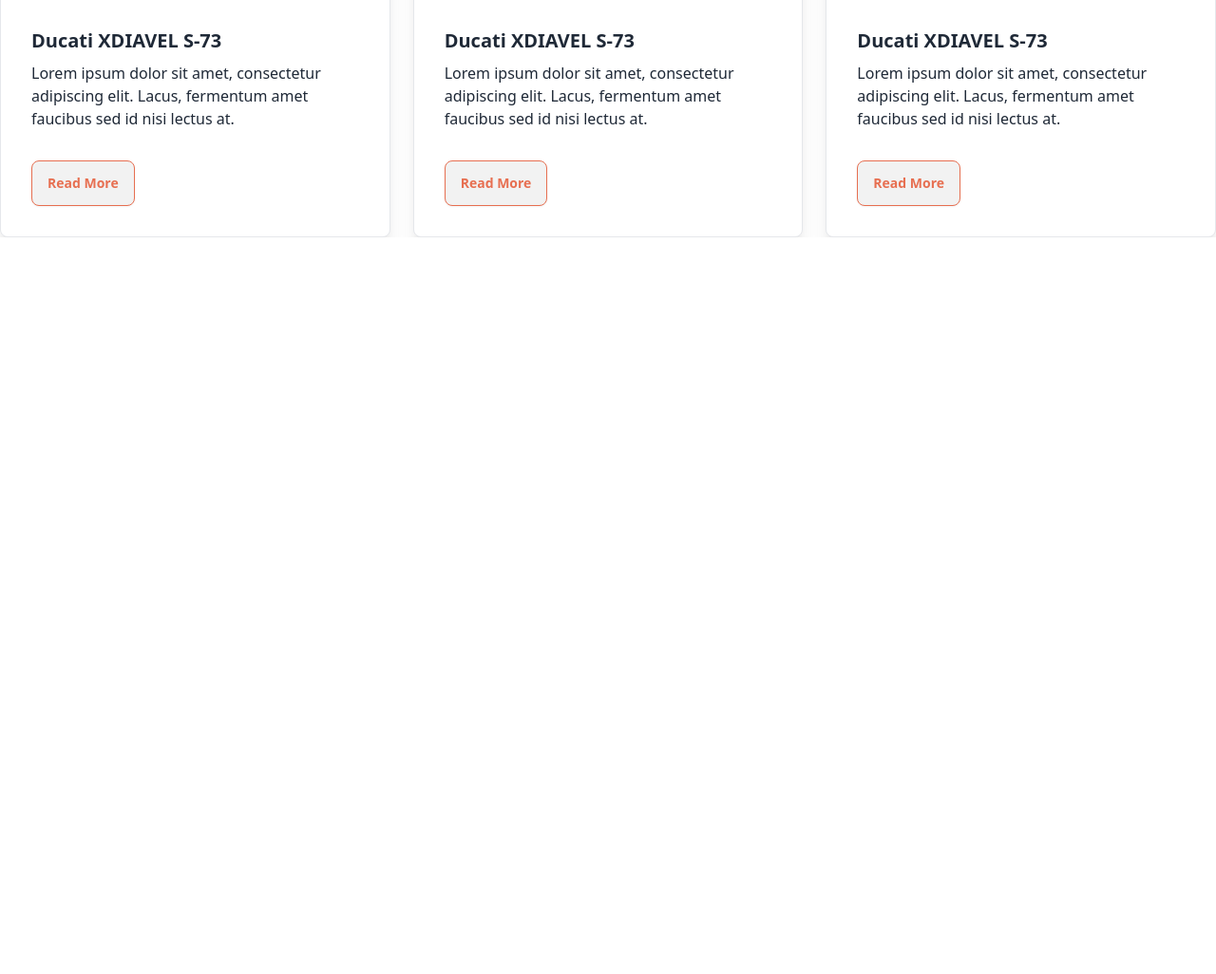
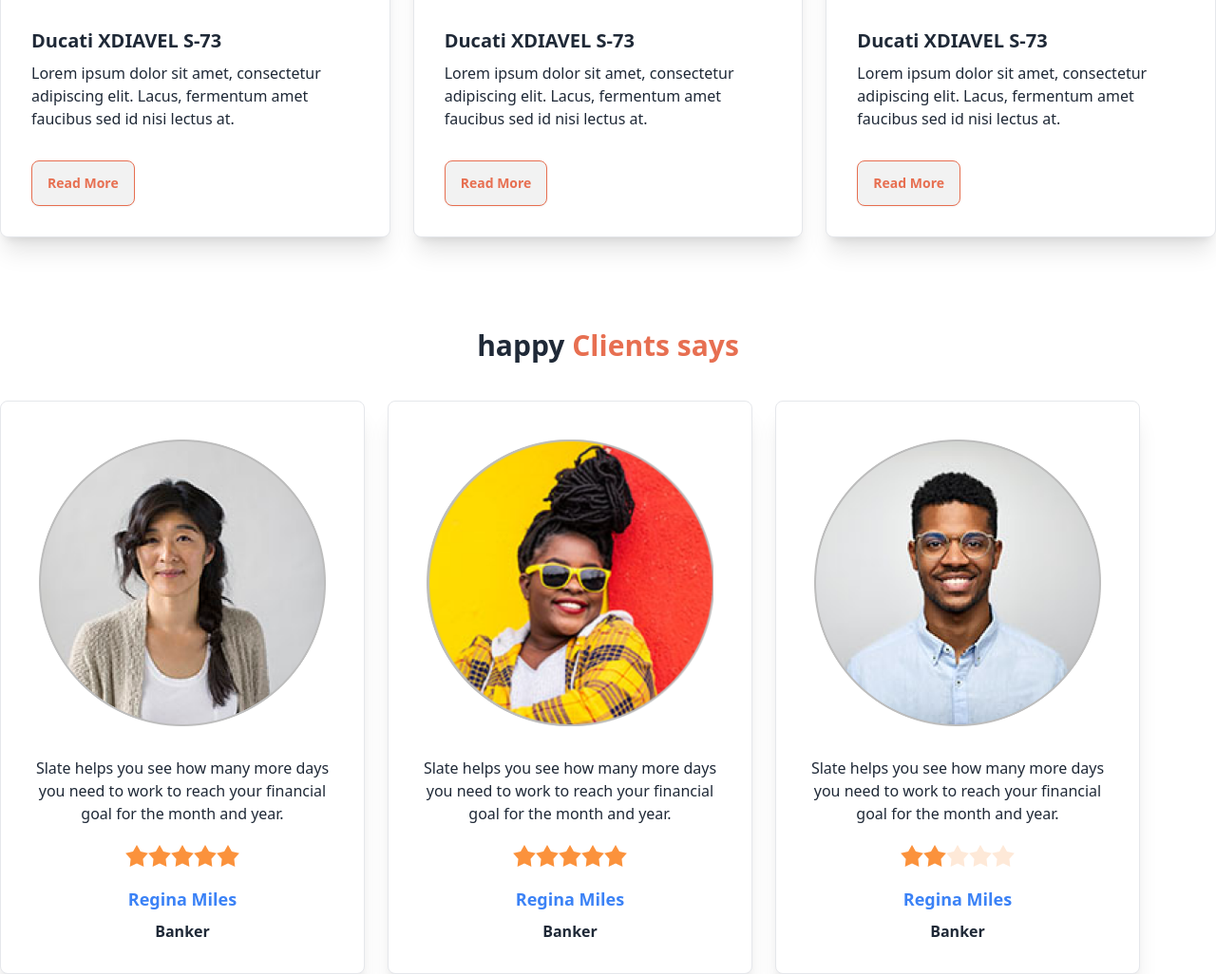
Before and after one commit to Web-hero-Dinajpur/bike-zone, a plain HTML site: page index.html in a window 1280 px wide. Shown: the part 1667-2693 px from the top of the page at 95% size. Before the commit the page ends 1917 px from the top, so only its background shows below. Drawn offline with nearby package versions, Linux system fonts and the light colour scheme.

Commit message:
happy clients done

```diff
--- a/index.html
+++ b/index.html
@@ -192,6 +192,102 @@
         </div>
       </div>
     </section>
+    <!-- lasted news section done  -->
+     <section class="mt-24">
+      <div class="mb-10">
+        <h2 class="text-3xl font-bold text-center">happy <span class="text-bike-primary">Clients says</span></h2>
+      </div>
+      <!-- header title  -->
+       <div class="flex gap-6">
+        <div class="card bg-base-100 w-96 shadow-xl border rounded-lg">
+          <figure class="px-10 pt-10">
+            <img
+              src="./images/others/user-2.png"
+              alt="Shoes"
+              class="rounded-xl" />
+          </figure>
+          <div class="card-body items-center text-center">
+            <p>Slate helps you see how
+              many more days you need
+              to work to reach your financial
+              goal for the month and year.</p>
+              <div class="rating my-3">
+                <input type="radio" name="rating-2" class="mask mask-star-2 bg-orange-400" />
+                <input
+                  type="radio"
+                  name="rating-2"
+                  class="mask mask-star-2 bg-orange-400"
+                  checked="checked" />
+                <input type="radio" name="rating-2" class="mask mask-star-2 bg-orange-400" />
+                <input type="radio" name="rating-2" class="mask mask-star-2 bg-orange-400" />
+                <input type="radio" name="rating-2" class="mask mask-star-2 bg-orange-400" />
+              </div>
+            <div class="card-actions">
+              <a class="text-lg font-bold text-blue-500" href="#">Regina Miles</a>
+            </div>
+            <h2 class="font-bold">Banker</h2>
+          </div>
+        </div>
+        <div class="card bg-base-100 w-96 shadow-xl border rounded-lg">
+          <figure class="px-10 pt-10">
+            <img
+              src="./images/others/user-3.png"
+              alt="Shoes"
+              class="rounded-xl" />
+          </figure>
+          <div class="card-body items-center text-center">
+            <p>Slate helps you see how
+              many more days you need
+              to work to reach your financial
+              goal for the month and year.</p>
+              <div class="rating my-3">
+                <input type="radio" name="rating-2" class="mask mask-star-2 bg-orange-400" />
+                <input
+                  type="radio"
+                  name="rating-2"
+                  class="mask mask-star-2 bg-orange-400"
+                  checked="checked" />
+                <input type="radio" name="rating-2" class="mask mask-star-2 bg-orange-400" />
+                <input type="radio" name="rating-2" class="mask mask-star-2 bg-orange-400" />
+                <input type="radio" name="rating-2" class="mask mask-star-2 bg-orange-400" />
+              </div>
+            <div class="card-actions">
+              <a class="text-lg font-bold text-blue-500" href="#">Regina Miles</a>
+            </div>
+            <h2 class="font-bold">Banker</h2>
+          </div>
+        </div>
+        <div class="card bg-base-100 w-96 shadow-xl border rounded-lg">
+          <figure class="px-10 pt-10">
+            <img
+              src="./images/others/user-1.png"
+              alt="Shoes"
+              class="rounded-xl" />
+          </figure>
+          <div class="card-body items-center text-center">
+            <p>Slate helps you see how
+              many more days you need
+              to work to reach your financial
+              goal for the month and year.</p>
+              <div class="rating my-3">
+                <input type="radio" name="rating-2" class="mask mask-star-2 bg-orange-400" />
+                <input
+                  type="radio"
+                  name="rating-2"
+                  class="mask mask-star-2 bg-orange-400"
+                  checked="checked" />
+                <input type="radio" name="rating-2" class="mask mask-star-2 bg-orange-400" />
+                <input type="radio" name="rating-2" class="mask mask-star-2 bg-orange-400" />
+                <input type="radio" name="rating-2" class="mask mask-star-2 bg-orange-400" />
+              </div>
+            <div class="card-actions">
+              <a class="text-lg font-bold text-blue-500" href="#">Regina Miles</a>
+            </div>
+            <h2 class="font-bold">Banker</h2>
+          </div>
+        </div>
+       </div>
+     </section>
 
   </main>
   <footer>
```
